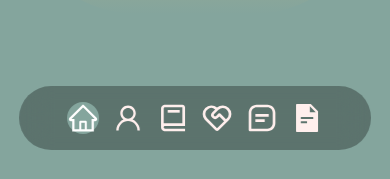
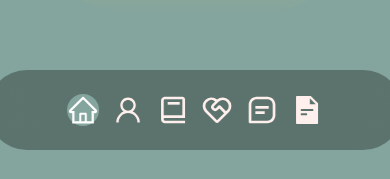
Before and after one commit to puentedg/React-Portfolio, a React (Create React App) app in the folder my-portfolio/: page / in a window 390 px wide. In both pictures the pointer is over the element 195 px from the left and 783 px from the top of the page. Shown: the part 662-841 px from the top of the page. Built offline with nearby package versions, Linux system fonts and the light colour scheme.

Commit message:
changed navbar2

```diff
--- a/my-portfolio/src/components/nav.css
+++ b/my-portfolio/src/components/nav.css
@@ -16,7 +16,7 @@ nav {
     backdrop-filter: blur(15px);
 }
 nav:hover {
-    padding: 1.0rem 3rem;
+    padding: 1.5rem 5rem;
 }
 nav a {
     background: transparent;
@@ -50,4 +50,7 @@ nav a.active {
     nav a {
         padding:0;
     }
+    nav:hover {
+        padding: 1.5rem 5rem;
+    }
 }
```
